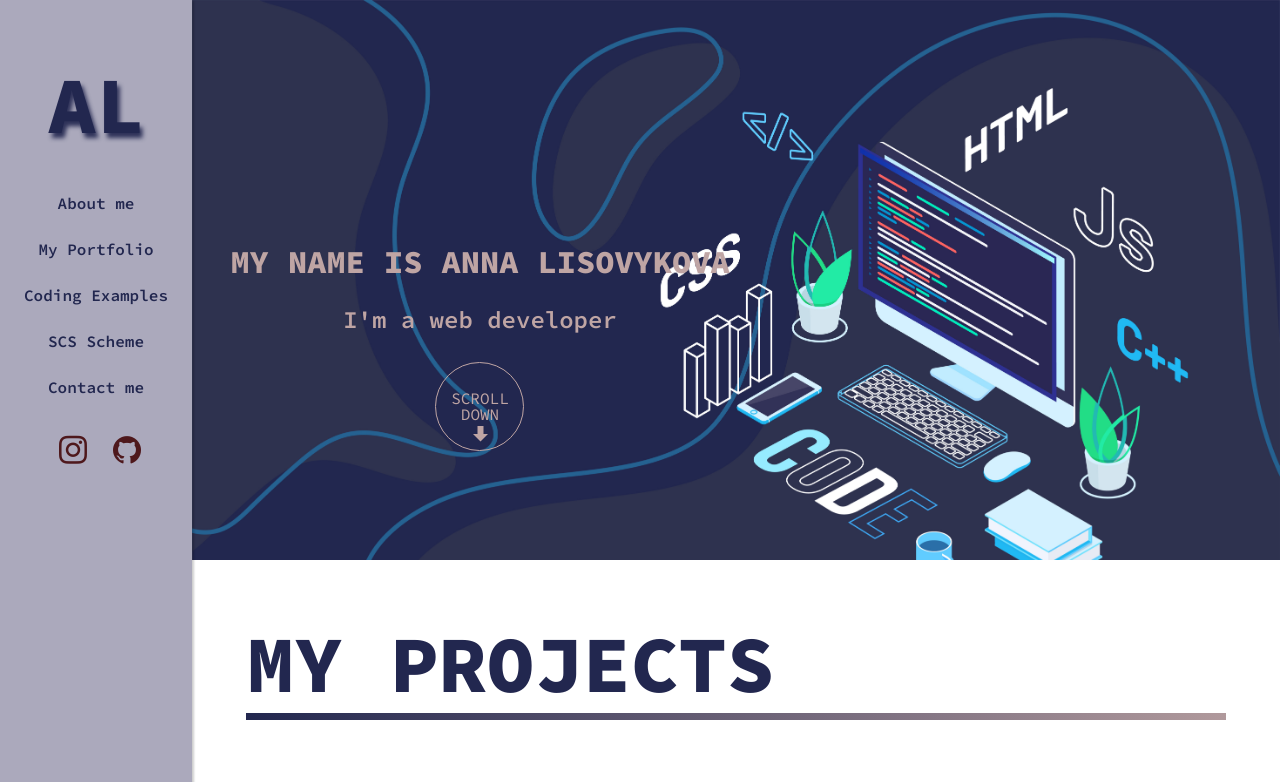
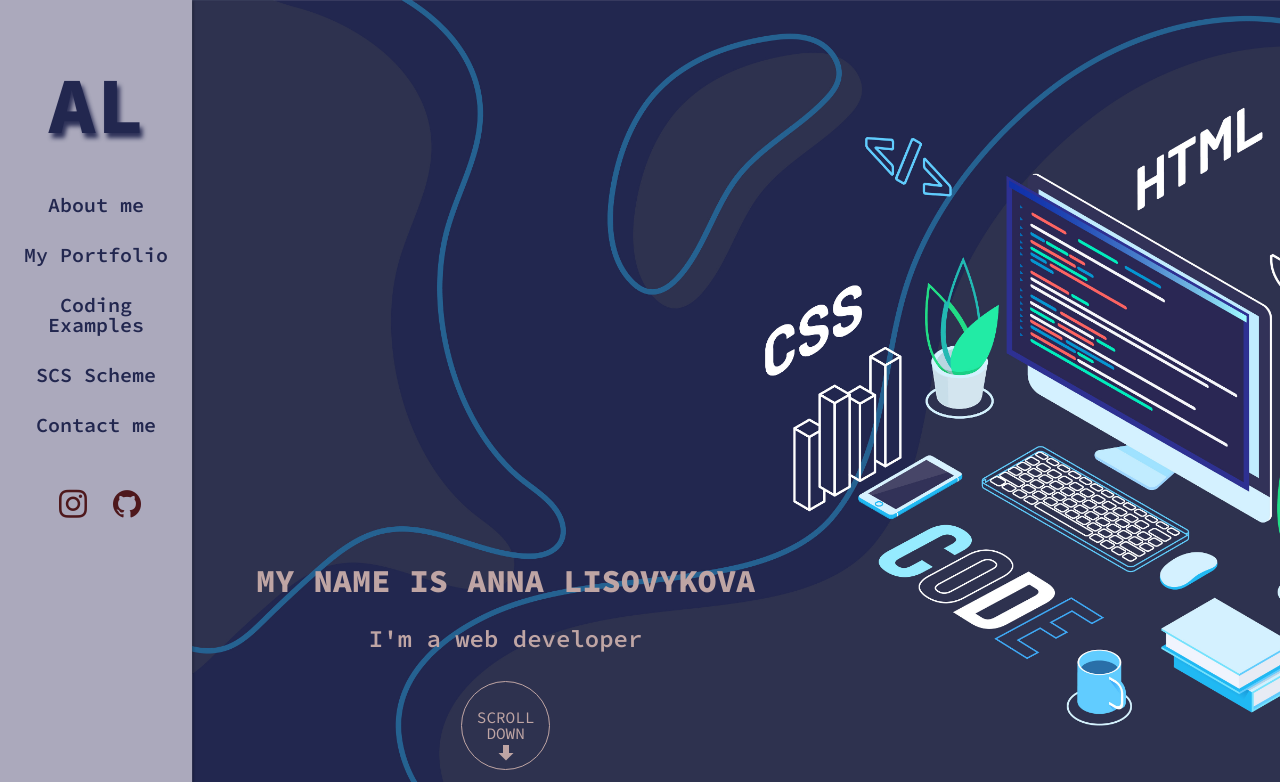
Before and after one commit to lesovikova/portfolio, a plain HTML site: page index.html in a window 1280 px wide. Shown: the top 782 px of the page. Drawn offline with Linux system fonts and the light colour scheme; files whose address does not match are found by name.

Commit message:
correct issues add favicon

```diff
--- a/index.html
+++ b/index.html
@@ -5,7 +5,8 @@
     <meta http-equiv="X-UA-Compatible" content="IE=edge">
     <meta name="viewport" content="width=device-width, initial-scale=1.0">
     <link rel="stylesheet" href="css/style.css">
-    <title>My portfolio</title>
+    <link rel="shortcut icon" href="favicon.ico" />
+    <title>Anna Lisovykova | My portfolio</title>
 </head>
 <body>
     <!-- The side navigation -->
@@ -15,10 +16,10 @@
             <a href=""><p class="menu__logo-text">AL</p></a>
         </div>
         <ul class="menu__list">
-            <li class="menu__item"><a href="/html/about.html" class="menu__link">About me</a></li>
+            <li class="menu__item"><a href="html/about.html" class="menu__link">About me</a></li>
             <li class="menu__item"><a href="#projects" class="menu__link">My Portfolio</a></li>
-            <li class="menu__item"><a href="/html/examples.html" class="menu__link">Coding Examples</a></li>
-            <li class="menu__item"><a href="/html/scs.html" class="menu__link">SCS Scheme</a></li>
+            <li class="menu__item"><a href="html/examples.html" class="menu__link">Coding Examples</a></li>
+            <li class="menu__item"><a href="html/scs.html" class="menu__link">SCS Scheme</a></li>
             <li class="menu__item"><a href="#contact_me" class="menu__link">Contact me</a></li>
             <li class="menu__item">
                 <div class="menu__social">
@@ -96,7 +97,7 @@
                     <input type="text" class="contact__input" placeholder="Last Name*">
                     <input type="text" class="contact__input" placeholder="Email Adress*">
                     <input type="text" class="contact__input" placeholder="Subject">
-                    <textarea name="" id="" cols="30" rows="10" class="contact__input" placeholder="Massage"></textarea>
+                    <textarea name="message" id="message" cols="30" rows="10" class="contact__input" placeholder="Message"></textarea>
                     <button type="submit" class="contact__button">Submit</button>
                 </form>
             </div>
--- a/scss/layouts/layout_000/_header.scss
+++ b/scss/layouts/layout_000/_header.scss
@@ -4,7 +4,7 @@
     text-align: center;
     background: url(../img/banners/Blue_banner.jpeg) no-repeat;
     background-size: cover;
-    height: 800px;
+    height: 100vh;
     position: relative;
     @include e(title) {
         font-size: 3.5rem;
--- a/scss/layouts/layout_1200/_header.scss
+++ b/scss/layouts/layout_1200/_header.scss
@@ -1,5 +1,6 @@
 @media all and (min-width: 1200px) {
     .header {
+        height: 100vh;
         @include e(scroll) {
         padding-top: 27px;
         width: 89px;
--- a/scss/layouts/layout_1200/_menu.scss
+++ b/scss/layouts/layout_1200/_menu.scss
@@ -1,9 +1,6 @@
 @media all and (min-width: 1200px) {
     .menu {
       max-width: 15%;
-      @include e(social) {
-        justify-content: space-evenly;
-      }
         @include e(social-item) {
           width: 20px;
           margin: 0;
--- a/scss/layouts/layout_768/_menu.scss
+++ b/scss/layouts/layout_768/_menu.scss
@@ -37,7 +37,7 @@
         margin-bottom: 30px;
     }
     @include e(link) {
-        font-size: rem(16px);
+        font-size: rem(20px);
         color: $gore;
         font-weight: 600;
     }
@@ -45,22 +45,25 @@
         margin-top: 45px;
         padding: 10px;
         display: flex;
+        justify-content: space-evenly;
     }
     @include e(social-item) {
         position: relative;
         font-size: rem(28px);
         color: $cedar;
         display: block;
-        // width: 20px;
-        margin: 0 20px;
+        width: 20px;
+        margin: 0 25px;
         @include m(inst) {
             &::after {
                 @include pseudo-els(0, 0, '\e900');
+                line-height: 1;
             }
         }
         @include m(git) {
         &::after {
             @include pseudo-els(0, 0, '\e901');
+            line-height: 1;
         }
         }
     }
--- a/scss/layouts/layout_992/_header.scss
+++ b/scss/layouts/layout_992/_header.scss
@@ -1,11 +1,6 @@
 @media all and (min-width: 992px) {
     .header {
-        height: 70vh;
-        @include e(wrapper) {
-            bottom: unset;
-            top: 25vh;
-            left: 3vw;
-        }
+        height: 100vh;
         @include e(title) {
             font-size: 2rem;
             text-transform: uppercase;
--- a/scss/layouts/layout_992/_projects.scss
+++ b/scss/layouts/layout_992/_projects.scss
@@ -20,6 +20,8 @@
                 z-index: 60;
                 height: 100%;
                 cursor: pointer;
+                box-shadow: 0 0 3px 3px rgba(0, 0, 0, 0.2);
+                transition: 2s ease;
 
             }
         }
```
Also changed, not shown: css/style.css, favicon.ico (added), 2 other files.
